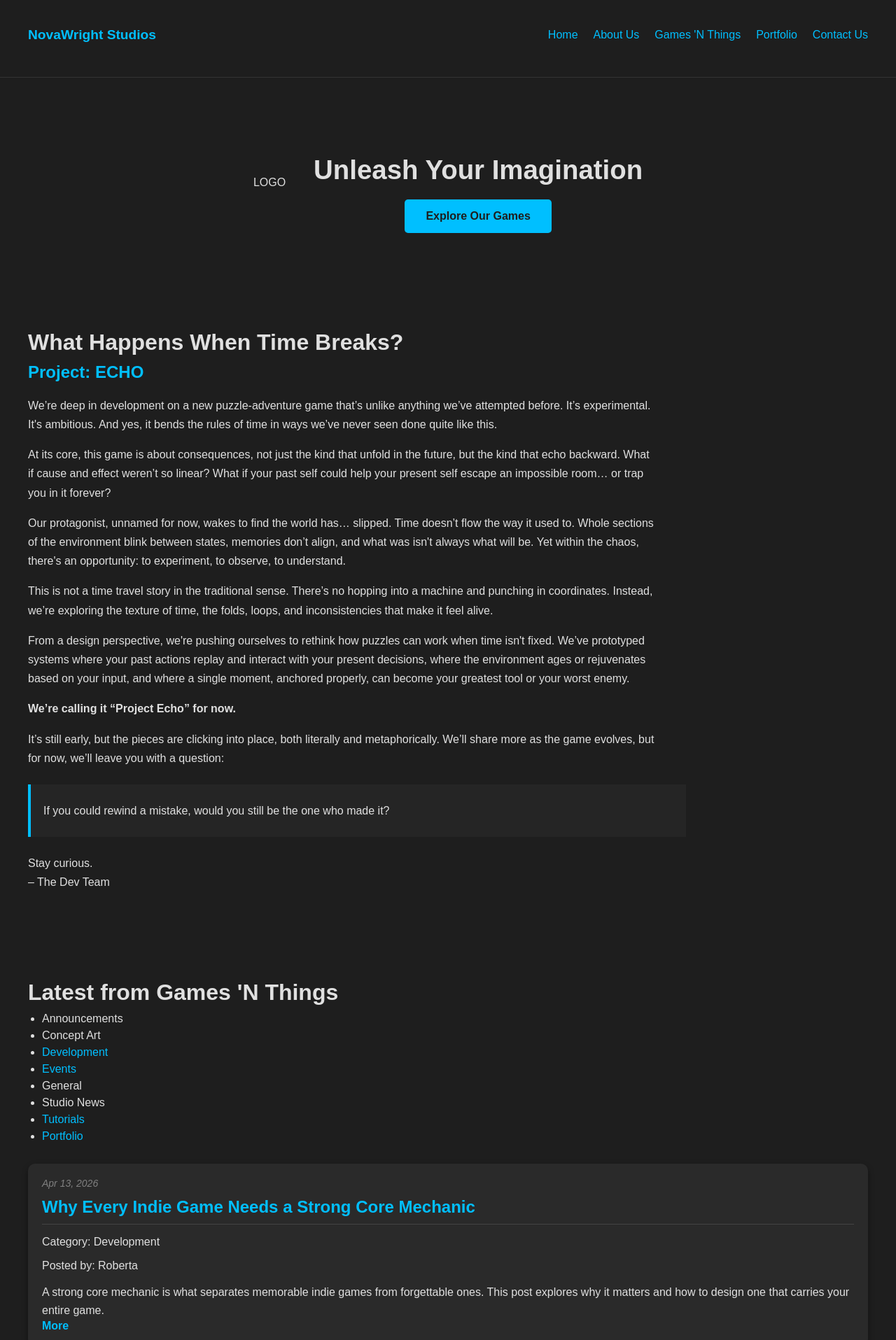
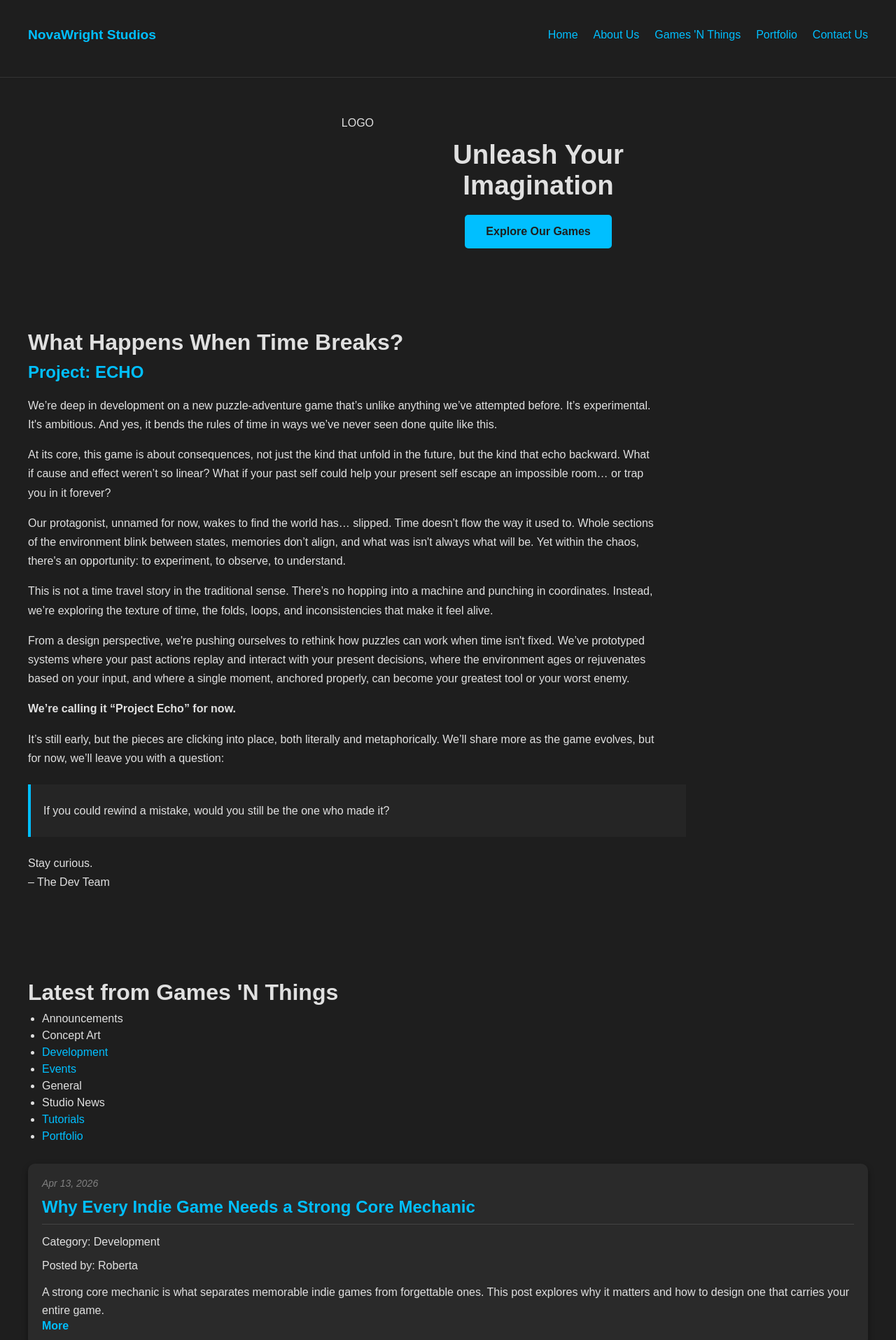
Before and after one commit to ScriptureExamined/NovawrightStudios, a Jekyll site: the page built from index.html, in a window 1280 px wide. Shown: the top 1915 px of the page at 70% size. Built offline with Jekyll 4.4.1, drawn with Linux system fonts in a browser that asks for light colours.

Commit message:
Update style.css

```diff
--- a/assets/css/style.css
+++ b/assets/css/style.css
@@ -999,41 +999,11 @@ a:hover {
 
 .hero-inner {
     display: flex;
-    align-items: center;
-    justify-content: space-between;
-    gap: 40px;
 }
 
-/* LEFT SIDE (placeholder for now) */
-.hero-logo-placeholder {
-    width: 220px;
-    height: 220px;
-    border: 2px dashed #555;
-    display: flex;
-    align-items: center;
-    justify-content: center;
-    color: #777;
-    font-size: 14px;
-    margin-left: 0;
-    flex-shrink: 0;
-    transform: translateX(-120px);
-}
-
-/* RIGHT SIDE */
-.hero-content {
-    max-width: 500px;
-}
-
-@media (max-width: 768px) {
-    .hero-inner {
-        flex-direction: column;
-        text-align: center;
-    }
-
-    .hero-logo-placeholder {
-        width: 160px;
-        height: 160px;
-    }
+.hero-left,
+.hero-right {
+    width: 50%;
 }
 
 .hero-logo img {
```
